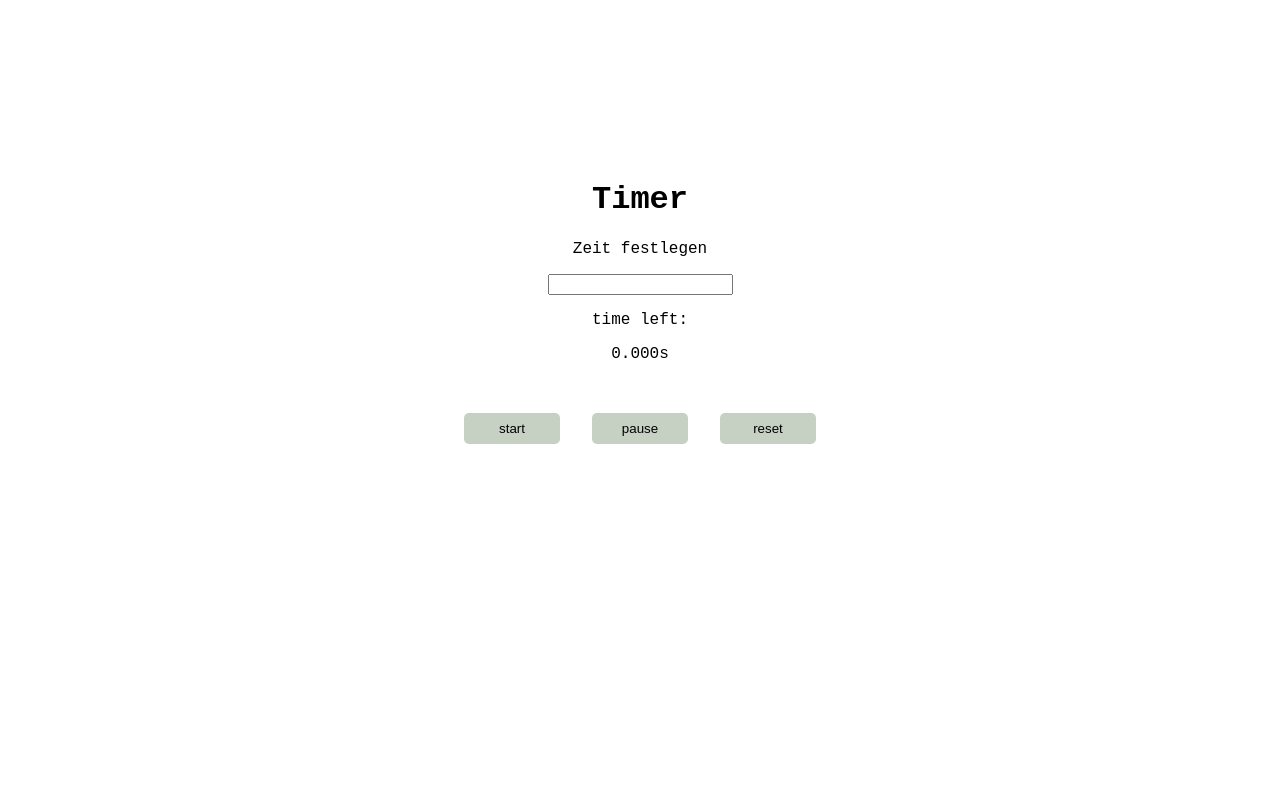
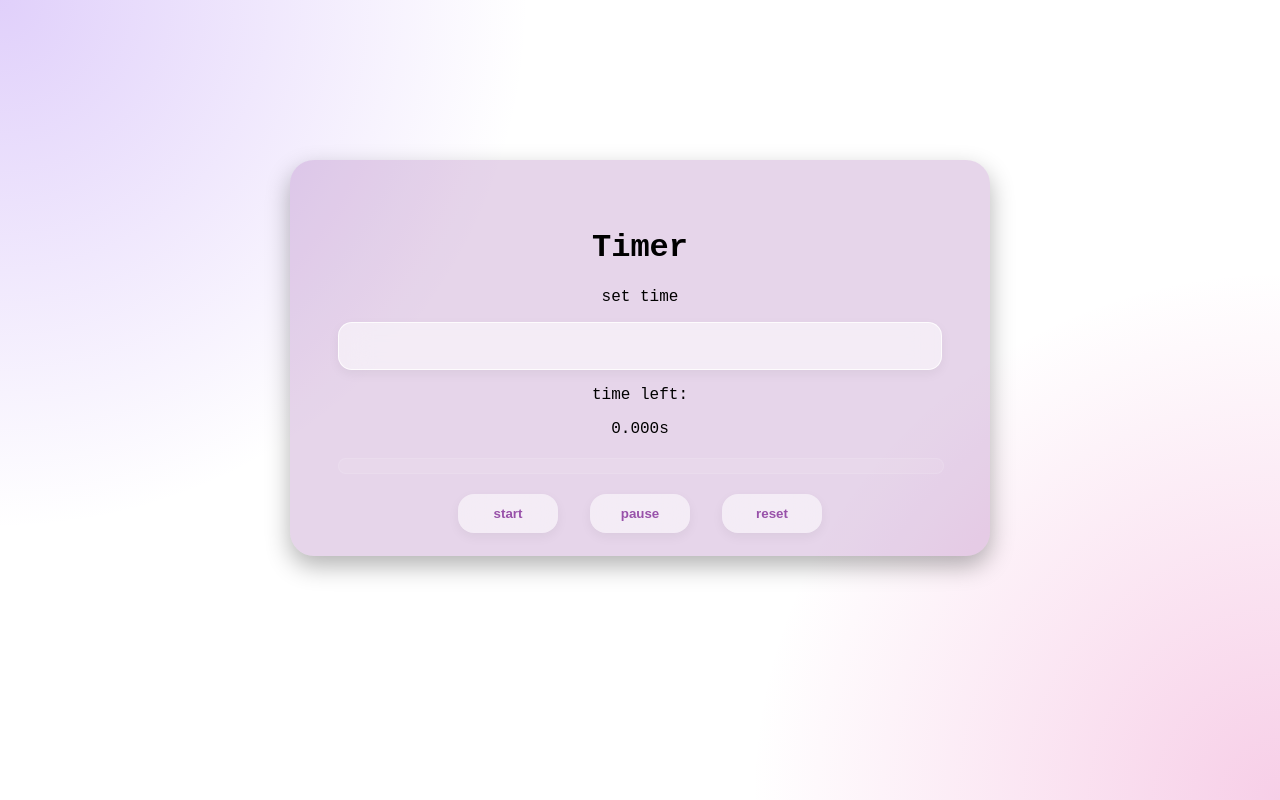
Before and after one commit to leavethetrain/timer-app, a React (Vite) app: page / in a window 1280 px wide. Built offline with nearby package versions, Linux system fonts and the light colour scheme.

Commit message:
change colors

```diff
--- a/src/App.css
+++ b/src/App.css
@@ -1,5 +1,34 @@
 .timer {
+  padding: 3rem;
   margin-top: 10rem;
+  height: 300px;
+  background: rgba(126, 37, 148, 0.192);
+
+  box-shadow: 0px 10px 25px rgba(0.3, 0.3, 0.3, 0.3);
+
+  border-radius: 24px;
+}
+
+.input {
+  width: 100%;
+  box-sizing: border-box;
+  padding: 14px 18px;
+  background: rgba(255, 255, 255, 0.55);
+  backdrop-filter: blur(20px);
+  -webkit-backdrop-filter: blur(20px);
+  border: 1px solid rgba(255, 255, 255, 0.8);
+  box-shadow: 0 4px 12px rgba(0, 0, 0, 0.05);
+  border-radius: 14px;
+  backdrop-filter: blur(15px);
+  color: #334155;
+  font-size: 1rem;
+  transition: all 0.25s ease;
+  outline: none;
+}
+
+input:focus {
+  border-color: rgba(126, 37, 148, 0.192);
+  box-shadow: 0 0 10px rgba(126, 37, 148, 0.192);
 }
 
 .text {
@@ -14,23 +43,37 @@
 }
 
 button {
-  width: 6rem;
-  padding: 0.5rem;
-  background-color: rgba(150, 170, 147, 0.541);
-  border-radius: 5px;
+  width: 100px;
   border: none;
+  padding: 12px;
+  font-weight: bold;
+  background: rgba(255, 255, 255, 0.55);
+  backdrop-filter: blur(20px);
+  -webkit-backdrop-filter: blur(20px);
+  border-radius: 16px;
+  cursor: pointer;
+  transition: all 0.2s ease;
+  box-shadow: 0 4px 12px rgba(0, 0, 0, 0.05);
+  color: rgba(126, 37, 148, 0.781);
+}
+
+button:hover {
+  transform: translateY(-2px);
+  background: rgba(126, 37, 148, 0.11);
+  box-shadow: 0 0 15px rgba(255, 255, 255, 0.15);
 }
 
 .progress-div {
-  width: 300px;
-  height: 10px;
-  border-radius: 10px;
+  width: 100%;
+  height: 14px;
+  background: rgba(255, 255, 255, 0.08);
+  border-radius: 999px;
   overflow: hidden;
+  border: 1px solid rgba(255, 255, 255, 0.1);
   margin: 20px auto;
 }
 
 .progress-bar {
   height: 100%;
-  background: green;
   transition: width 0.01s linear;
 }
--- a/src/App.tsx
+++ b/src/App.tsx
@@ -73,9 +73,9 @@ function App() {
   return (
     <div className="timer text">
       <h1 className="title text">Timer</h1>
-      <p className="text">Zeit festlegen</p>
+      <p className="text">set time</p>
       <input
-        className="input "
+        className="input"
         type="number"
         value={input}
         onChange={inputChange}
--- a/src/index.css
+++ b/src/index.css
@@ -1,15 +1,26 @@
 #root {
-  width: 1126px;
+  width: 700px;
   max-width: 100%;
+  height: 800px;
   margin: 0 auto;
   text-align: center;
   border-inline: 1px solid var(--border);
-  min-height: 100svh;
   display: flex;
   flex-direction: column;
-  box-sizing: border-box;
 }
 
 body {
   margin: 0;
+  min-height: 100vh;
+  background:
+    radial-gradient(
+      circle at top left,
+      rgba(153, 99, 241, 0.3),
+      transparent 35%
+    ),
+    radial-gradient(
+      circle at bottom right,
+      rgba(228, 93, 176, 0.3),
+      transparent 35%
+    );
 }
```
